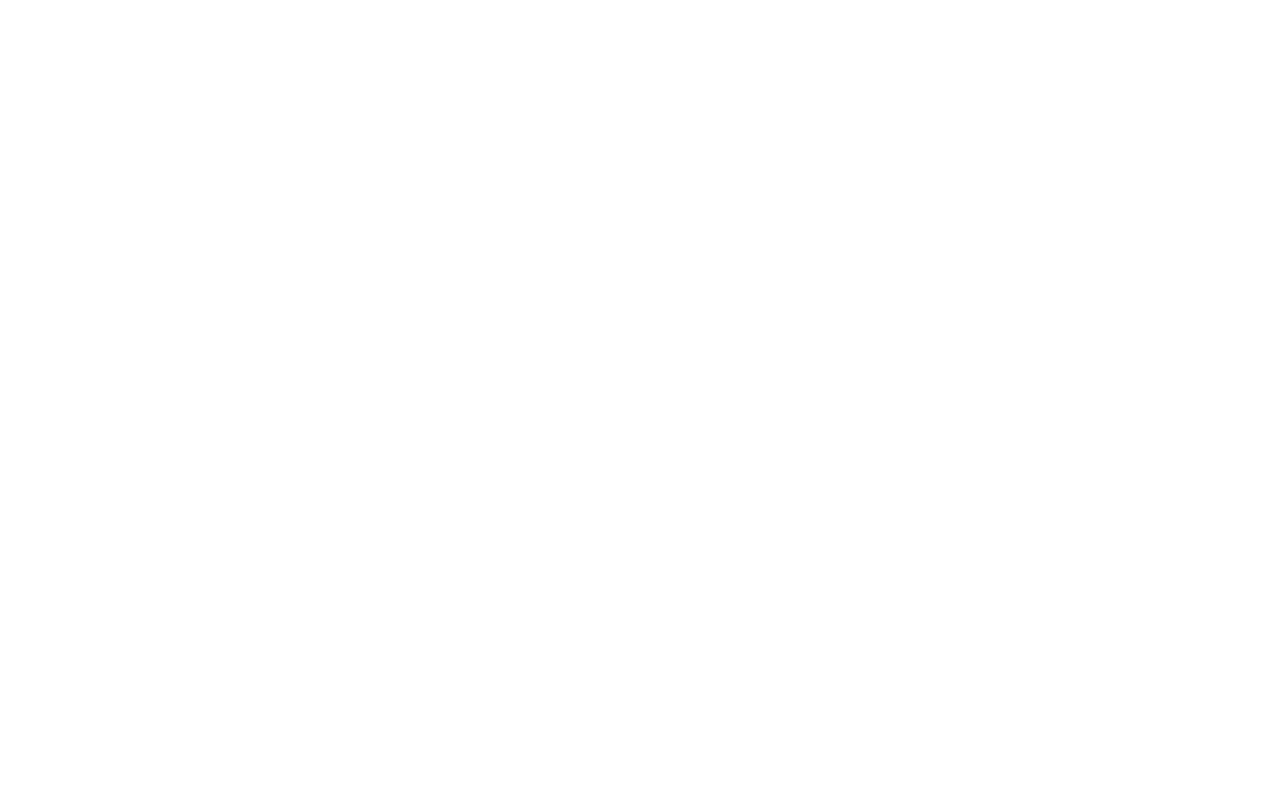
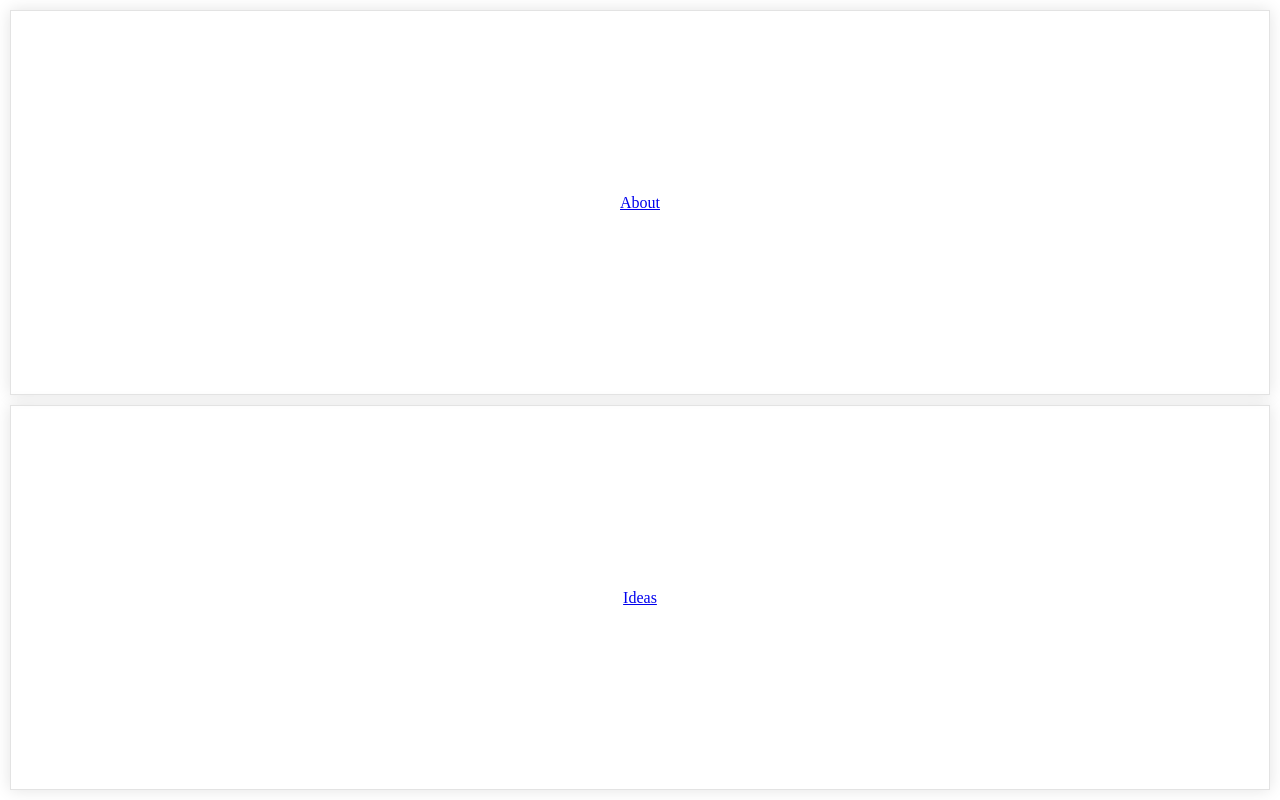
Before and after one commit to PhantomDraven/website_realization, a React (Create React App) app: page / in a window 1280 px wide. Built offline with nearby package versions, Linux system fonts and the light colour scheme.

Commit message:
Pages cluster Base

```diff
--- /dev/null
+++ b/src/app/About/index.js
@@ -0,0 +1,9 @@
+import React, { Component } from 'react';
+
+class About extends Component {
+    render() {
+        return <div>About</div>;
+    }
+}
+
+export default About;
--- /dev/null
+++ b/src/app/Home/Home.css
@@ -0,0 +1,33 @@
+.homepage {
+    display: flex;
+    flex-flow: column wrap;
+    height: 100vh;
+    align-items: center;
+    justify-content: space-around;
+}
+
+.homepage .link-wrapper {
+    display: flex;
+    flex: 1;
+    align-items: center;
+    justify-content: center;
+    width: calc(100% - 20px);
+    margin: 10px;
+    border: 1px solid #e3e3e3;
+    box-sizing: border-box;
+    box-shadow: 0 0 15px 0 #e3e3e3;
+    transition: .25s linear;
+}
+
+.homepage .link-wrapper.active {
+    border: 5px;
+    box-shadow: 0 0 15px 5px #e3e3e3;
+}
+
+.homepage .link-wrapper:nth-child(1) {
+    margin-bottom: 5px;
+}
+
+.homepage .link-wrapper:nth-child(2) {
+    margin-top: 5px;
+}
--- /dev/null
+++ b/src/app/Home/index.js
@@ -0,0 +1,64 @@
+import React, { Component } from 'react';
+import { Link } from 'react-router-dom';
+
+import './Home.css';
+
+class Home extends Component {
+    constructor(props) {
+        super(props);
+
+        this.state = {
+            pages: [
+                {
+                    title: 'About',
+                    path: '/about',
+                    click: 0
+                },
+                {
+                    title: 'Ideas',
+                    path: '/ideas',
+                    click: 0
+                }
+            ]
+        };
+    }
+
+    activeButton = (e, key) => {
+        if (this.state.pages[key].click === 0) {
+            e.preventDefault();
+        }
+
+        e.currentTarget.parentElement.classList.add('active');
+
+        // update state
+        const pages = this.state.pages;
+        pages[key].click = pages[key].click + 1;
+        this.setState({
+            pages
+        });
+    };
+
+    render() {
+        return (
+            <React.Fragment>
+                <div className="homepage">
+                    {this.state.pages.map((el, i) => {
+                        const { title, path } = el;
+                        return (
+                            <div key={i} className="link-wrapper">
+                                <Link
+                                    to={path}
+                                    onClick={e => this.activeButton(e, i)}
+                                >
+                                    {title}
+                                </Link>
+                            </div>
+                        );
+                    })}
+                </div>
+            </React.Fragment>
+        );
+    }
+}
+
+export default Home;
--- /dev/null
+++ b/src/app/Ideas/index.js
@@ -0,0 +1,9 @@
+import React, { Component } from 'react';
+
+class Ideas extends Component {
+    render() {
+        return <div>Ideas</div>;
+    }
+}
+
+export default Ideas;
--- /dev/null
+++ b/src/core/App.css
@@ -0,0 +1,3 @@
+body {
+    margin: 0;
+}
--- a/src/core/App.js
+++ b/src/core/App.js
@@ -1,8 +1,24 @@
 import React, { Component } from 'react';
+import { BrowserRouter as Router, Route } from 'react-router-dom';
+
+import Home from '../app/Home';
+
+import About from '../app/About';
+import Ideas from '../app/Ideas';
+
+import './App.css';
 
 class App extends Component {
     render() {
-        return <React.Fragment />;
+        return (
+            <Router>
+                <React.Fragment>
+                    <Route exact path="/" component={Home} />
+                    <Route path="/about" component={About} />
+                    <Route path="/ideas" component={Ideas} />
+                </React.Fragment>
+            </Router>
+        );
     }
 }
 
```
